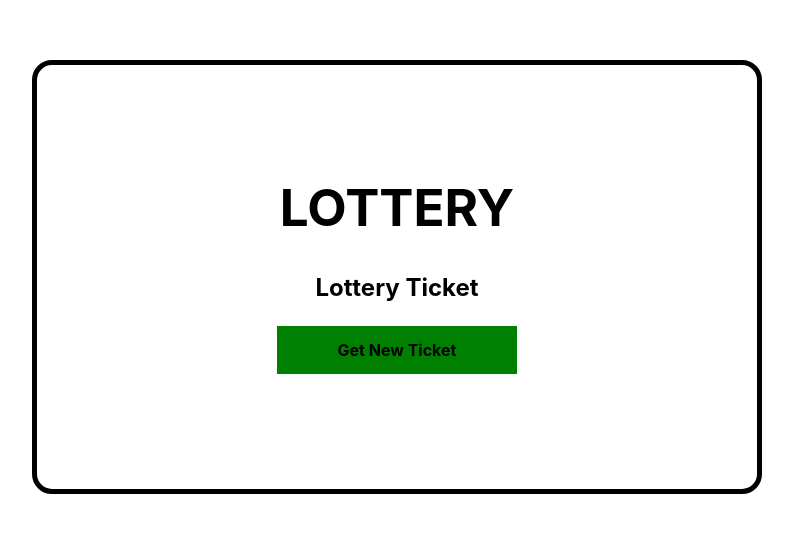
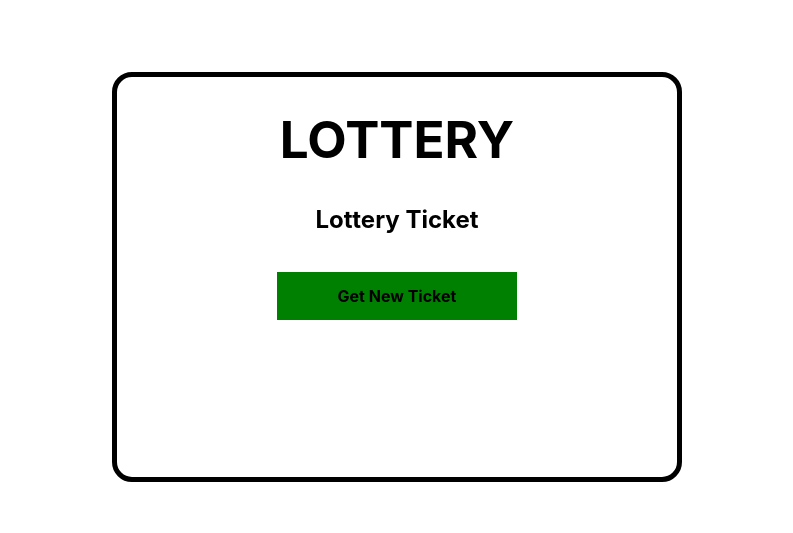
Before and after one commit to JajoriaYogesh04/ReactJS, a React (Vite) app in the folder chapter5/react-state-class3/: page / in a window 1280 px wide. Shown: the part 123-656 px from the top of the page, without its empty margins (243-1036 px from the left). Built offline with nearby package versions, Linux system fonts and the light colour scheme.

Commit message:
Separate CSS file(Dynamic styling)

```diff
--- a/chapter5/react-state-class3/src/App.jsx
+++ b/chapter5/react-state-class3/src/App.jsx
@@ -1,11 +1,13 @@
 
 import './App.css'
 import LotteryGame from './LotteryGame'
+import LotteryGame1 from './LotteryGame1'
 
 function App() {
 
   return (
     <>
+      {/* <LotteryGame1></LotteryGame1> */}
       <LotteryGame></LotteryGame>
     </>
   )
--- /dev/null
+++ b/chapter5/react-state-class3/src/LotteryGame.css
@@ -0,0 +1,16 @@
+.lottery-ticket{
+    background-color: white;
+    color: black;
+    height: 25rem;
+    width: 35rem;
+    border: 5px solid black;
+    border-radius: 20px;
+}
+
+.lottery-ticket button{
+    height: 3rem;
+    width: 15rem;
+    border-radius: 0px;
+    background-color: green;
+    font-weight: 700;
+}
--- a/chapter5/react-state-class3/src/LotteryGame.jsx
+++ b/chapter5/react-state-class3/src/LotteryGame.jsx
@@ -1,43 +1,29 @@
 import { useState } from "react";
 import { getLotnum, sumArr} from "./helper";
+import "./LotteryGame.css"
 
 function LotteryGame(){
     let [Lottery, setLottery]= useState({Lotnum: [], win: false});
 
     function getNewTicket(){
-        // console.log("New Ticket");
-        // let num1= Math.floor(Math.random()*10);
-        // let num2= Math.floor(Math.random()*10);
-        // let num3= Math.floor(Math.random()*10);
-        // let num1=5;
-        // let num2=5;
-        // let num3=5;
-        // let num = num1*100 + num2*10 + num3;
-        // console.log(num1, num2, num3, num);
         let numArr= getLotnum(3);
         // console.log(numArr);
-        // setLottery({Lotnum: numArr, win: true});
         let sum= sumArr(numArr);
-        console.log(sum);
+        // console.log(sum);
         if(sum == 15){
             setLottery({Lotnum: numArr, win: true});
         }
         else{
             setLottery({Lotnum: numArr, win: false});
         }
-        // if(num1 + num2 + num3 === 15){
-        //     setLottery({Lotnum: numArr, win: true});
-        // }
-        // else{
-        //     setLottery({Lotnum: numArr, win: false});
-        // }
     }
 
     return(
-        <div style={{backgroundColor:"white", color:"black", height:"16.5rem", width:"35rem", border:"5px solid black", borderRadius:"20px", padding:"5rem"}}>
+        <div className="lottery-ticket">
             <h1>{ Lottery.win ? `CONGRATULATION...\nYOU WON!!` : "LOTTERY" }</h1>
-            <h2>Lottery Ticket { Lottery.Lotnum }</h2>
-            <button onClick={getNewTicket} style={{height:"3rem", width:"15rem", borderRadius:"0px", backgroundColor:"green", fontWeight:"700"}}>Get New Ticket</button>
+            <h2>Lottery Ticket</h2>
+            <h1>{ Lottery.Lotnum }</h1>
+            <button onClick={getNewTicket}>Get New Ticket</button>
         </div>
     )
 }
--- /dev/null
+++ b/chapter5/react-state-class3/src/LotteryGame1.jsx
@@ -0,0 +1,33 @@
+import { useState } from "react";
+
+function LotteryGame1(){
+    let [Lottery, setLottery]= useState({Lotnum: 999, win: false});
+    function getNewTicket(){
+        // console.log("New Ticket");
+        let num1= Math.floor(Math.random()*10);
+        let num2= Math.floor(Math.random()*10);
+        let num3= Math.floor(Math.random()*10);
+        // let num1=5;
+        // let num2=5;
+        // let num3=5;
+        let num = num1*100 + num2*10 + num3;
+        // console.log(num1, num2, num3, num);
+        if(num1 + num2 + num3 === 15){
+            setLottery({Lotnum: num, win: true});
+        }
+        else{
+            setLottery({Lotnum: num, win: false});
+        }
+    }
+
+    return(
+        <div style={{backgroundColor:"white", color:"black", height:"25rem", width:"35rem", border:"5px solid black", borderRadius:"20px"}}>
+            <h1>{ Lottery.win ? `CONGRATULATION...\nYOU WON!!` : "LOTTERY" }</h1>
+            <h2>Lottery Ticket</h2>
+            <h1>{ Lottery.Lotnum }</h1>
+            <button onClick={getNewTicket} style={{height:"3rem", width:"15rem", borderRadius:"0px", backgroundColor:"green", fontWeight:"700"}}>Get New Ticket</button>
+        </div>
+    )
+}
+
+export default LotteryGame1;
--- a/chapter5/react-state-class3/src/helper.js
+++ b/chapter5/react-state-class3/src/helper.js
@@ -5,7 +5,7 @@ function getLotnum(n){
     for(let i=0; i<n;i++){
         arr[i]= Math.floor(Math.random()*10);
     }
-    console.log(arr);
+    // console.log(arr);
     return arr;
 }
 
```
